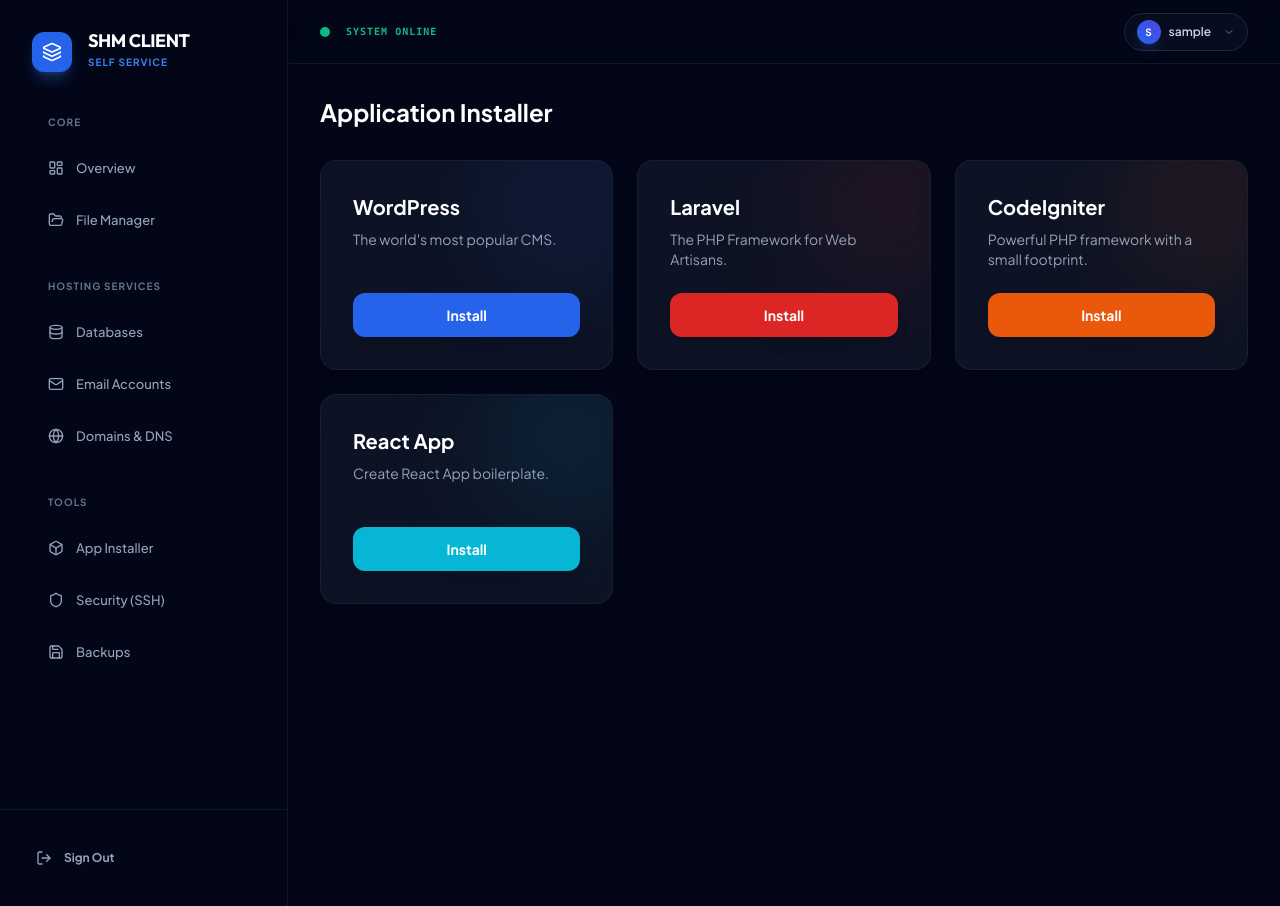
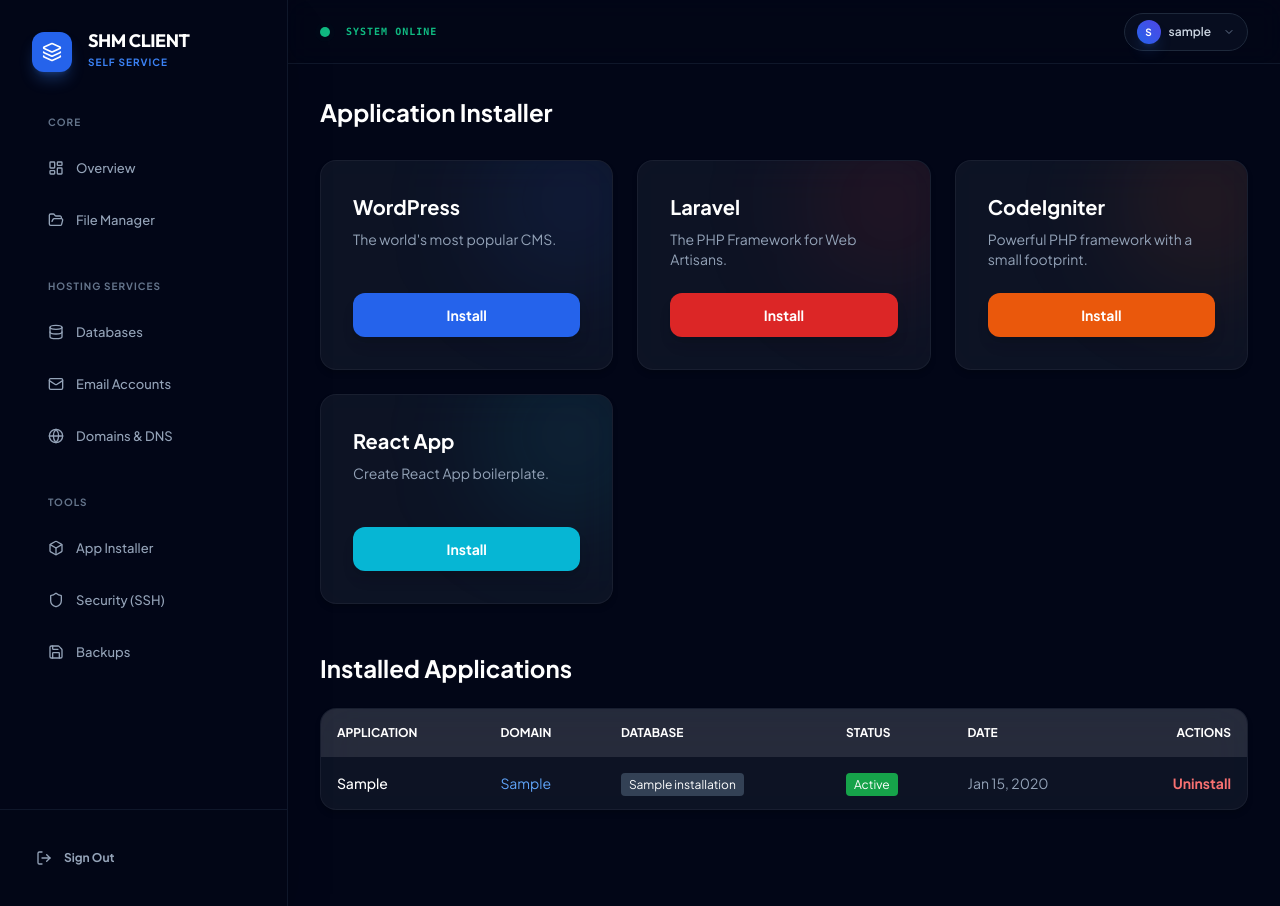
Before and after one commit to vivzon/shm-panel, a PHP site: page /apps.php in a window 1280 px wide. Run offline with PHP 8.4, Linux system fonts and the light colour scheme; the visitor is signed in with stand-in values (Sample User, id 1); tables that the repository leaves empty or names only in its code hold one stand-in row (values such as "Sample post"); some libraries are stand-ins or nearby versions.

Commit message:
feat: Add a webmail fix script and a cPanel page for installing and uninstalling web applications.

```diff
--- a/cpanel/apps.php
+++ b/cpanel/apps.php
@@ -17,13 +17,45 @@ if (isset($_POST['ajax_action'])) {
             $app = $_POST['app'];
             $dom_id = $_POST['domain_id'];
 
-            // Get Domain Name
+            // Get Domain Name validation
             $d = $pdo->query("SELECT domain FROM domains WHERE id=$dom_id AND client_id=$cid")->fetchColumn();
             if (!$d)
                 throw new Exception("Invalid Domain");
 
+            // Generate Database Credentials
+            $suffix = substr(md5(uniqid()), 0, 6);
+            $db_name = "db_{$cid}_" . $suffix; // e.g., db_1_a1b2c3
+            $db_user = "u_{$cid}_" . $suffix;
+            $db_pass = bin2hex(random_bytes(8)); // 16 chars
+
+            // Insert Tracking Record
+            $stmt = $pdo->prepare("INSERT INTO app_installations (client_id, domain_id, app_type, db_name, db_user, db_pass, status) VALUES (?, ?, ?, ?, ?, ?, 'installing')");
+            $stmt->execute([$cid, $dom_id, $app, $db_name, $db_user, $db_pass]);
+
             sendResponse($res);
-            cmd("app-tool $app " . escapeshellarg($d) . " > /dev/null 2>&1 &");
+
+            // Command: app-tool install <app> <domain> <db_name> <db_user> <db_pass>
+            cmd("app-tool install $app " . escapeshellarg($d) . " $db_name $db_user $db_pass > /dev/null 2>&1 &");
+            exit;
+        }
+
+        if ($action == 'uninstall_app') {
+            $inst_id = $_POST['install_id'];
+
+            // Verify ownership and get details
+            $inst = $pdo->query("SELECT * FROM app_installations WHERE id=$inst_id AND client_id=$cid")->fetch();
+            if (!$inst) throw new Exception("Installation not found");
+
+            // Get Domain Name
+            $d = $pdo->query("SELECT domain FROM domains WHERE id={$inst['domain_id']}")->fetchColumn();
+
+            // Command: app-tool uninstall <app> <domain> <db_name> <db_user>
+            cmd("app-tool uninstall {$inst['app_type']} " . escapeshellarg($d) . " {$inst['db_name']} {$inst['db_user']} > /dev/null 2>&1 &");
+
+            // Remove from DB
+            $pdo->exec("DELETE FROM app_installations WHERE id=$inst_id");
+
+            sendResponse(['status' => 'success', 'msg' => 'Uninstalled Successfully']);
             exit;
         }
     } catch (Exception $e) {
@@ -35,6 +67,8 @@ if (isset($_POST['ajax_action'])) {
 
 // Data
 $domains = $pdo->query("SELECT * FROM domains WHERE client_id = $cid")->fetchAll();
+// Fetch Installations
+$installations = $pdo->query("SELECT i.*, d.domain FROM app_installations i JOIN domains d ON i.domain_id = d.id WHERE i.client_id = $cid ORDER BY i.created_at DESC")->fetchAll();
 
 include 'layout/header.php';
 ?>
@@ -67,6 +101,47 @@ include 'layout/header.php';
     <?php endforeach; ?>
 </div>
 
+<div class="mt-12">
+    <h2 class="text-2xl font-bold mb-6 text-white">Installed Applications</h2>
+    <div class="glass-card overflow-hidden">
+        <table class="w-full text-left text-white">
+            <thead class="bg-white/10 text-xs uppercase">
+                <tr>
+                    <th class="p-4">Application</th>
+                    <th class="p-4">Domain</th>
+                    <th class="p-4">Database</th>
+                    <th class="p-4">Status</th>
+                    <th class="p-4">Date</th>
+                    <th class="p-4 text-right">Actions</th>
+                </tr>
+            </thead>
+            <tbody class="divide-y divide-white/10">
+                <?php if (empty($installations)): ?>
+                    <tr><td colspan="6" class="p-6 text-center text-slate-400">No applications installed yet.</td></tr>
+                <?php else: ?>
+                    <?php foreach ($installations as $inst): ?>
+                        <tr class="hover:bg-white/5 transition">
+                            <td class="p-4 font-medium capitalize"><?= $inst['app_type'] ?></td>
+                            <td class="p-4"><a href="http://<?= $inst['domain'] ?>" target="_blank" class="text-blue-400 hover:text-blue-300"><?= $inst['domain'] ?></a></td>
+                            <td class="p-4">
+                                <span class="text-xs bg-slate-700 px-2 py-1 rounded"><?= $inst['db_name'] ?></span>
+                            </td>
+                            <td class="p-4">
+                                <span class="text-xs <?= $inst['status']=='active'?'bg-green-600':'bg-yellow-600' ?> px-2 py-1 rounded capitalize"><?= $inst['status'] ?></span>
+                            </td>
+                            <td class="p-4 text-slate-400 text-sm"><?= date('M d, Y', strtotime($inst['created_at'])) ?></td>
+                            <td class="p-4 text-right">
+                                <button onclick="uninstallApp(<?= $inst['id'] ?>, '<?= $inst['app_type'] ?>', '<?= $inst['domain'] ?>')"
+                                        class="text-red-400 hover:text-red-300 text-sm font-bold">Uninstall</button>
+                            </td>
+                        </tr>
+                    <?php endforeach; ?>
+                <?php endif; ?>
+            </tbody>
+        </table>
+    </div>
+</div>
+
 <?php include 'layout/footer.php'; ?>
 
 <script>
@@ -94,13 +169,35 @@ include 'layout/header.php';
         fd.append('app', app);
         fd.append('domain_id', domainId);
 
-        showToast('info', 'Installation Started', 'The installation process is running in the background. Please wait 30-60 seconds.');
+        showToast('info', 'Installation Started', 'Creating database and installing files. Please wait...');
 
         try {
             await fetch('', { method: 'POST', body: fd });
-            showToast('success', 'Installation Complete', 'The application installation command has been sent.');
+            showToast('success', 'Installation Started', 'The system is installing ' + app + ' in the background.');
+            setTimeout(() => location.reload(), 2000);
         } catch (e) {
             showToast('warning', 'Check Status', 'Installation request sent, but check logs if it doesn\'t appear.');
         }
     }
+
+    async function uninstallApp(id, app, domain) {
+        if (!confirm(`Are you sure you want to UNINSTALL ${app} from ${domain}?\n\nThis will DELETE ALL FILES and the DATABASE (${id}).\n\nThis action cannot be undone.`)) return;
+
+        const fd = new FormData();
+        fd.append('ajax_action', 'uninstall_app');
+        fd.append('install_id', id);
+
+        try {
+            const res = await fetch('', { method: 'POST', body: fd });
+            const data = await res.json();
+            if(data.status === 'success') {
+                showToast('success', 'Uninstalled', 'Application removed successfully.');
+                setTimeout(() => location.reload(), 2000);
+            } else {
+                showToast('error', 'Error', data.msg);
+            }
+        } catch (e) {
+            showToast('error', 'Error', 'Request failed');
+        }
+    }
 </script>
```
Also changed, not shown: 2 other files.
